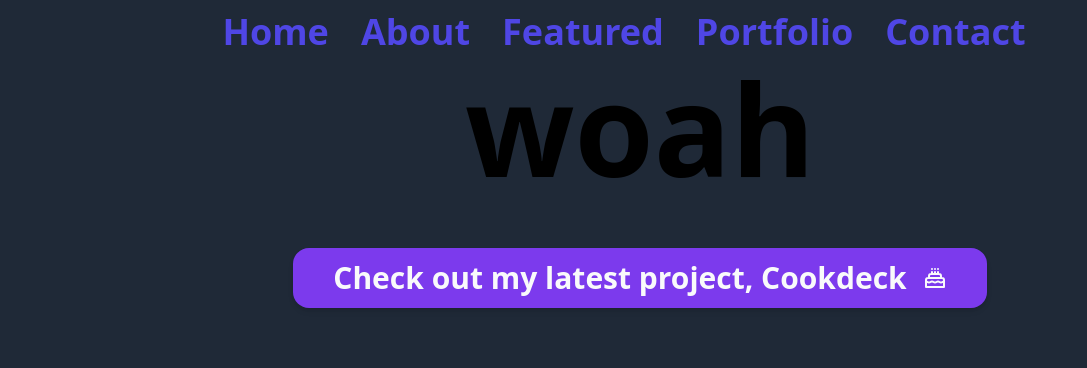
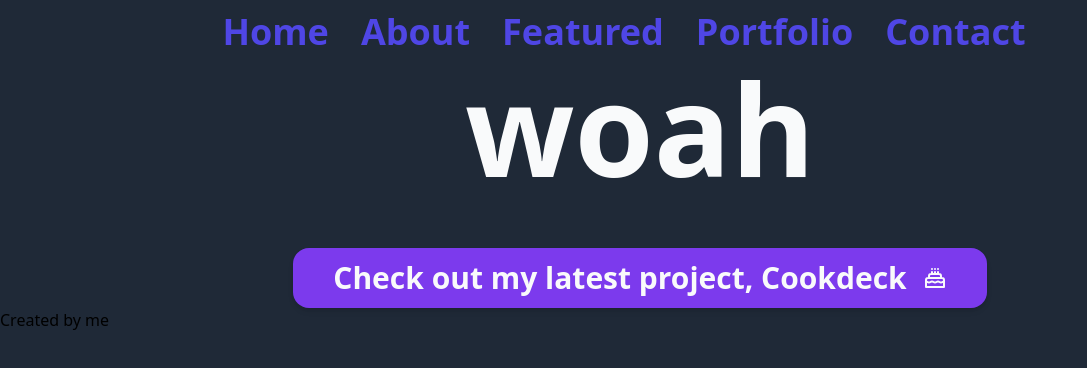
Before and after one commit to nktruong/portfolio, a React (Create React App) app: page / in a window 1280 px wide. Shown: the top 368 px of the page, without its empty margins (0-1087 px from the left). Built offline with nearby package versions, Linux system fonts and the light colour scheme.

Commit message:
ported content to home component

```diff
--- a/src/App.js
+++ b/src/App.js
@@ -1,12 +1,14 @@
 import './App.css'
+import Footer from './components/Footer'
 import Hero from './components/Hero'
 import Hotbar from './components/Hotbar'
 
 function App() {
   return (
     <>
-      <Hotbar/>
-      <Hero/>
+      <Hotbar />
+      <Hero />
+      <Footer />
     </>
   )
 }
--- a/src/components/Content.js
+++ b/src/components/Content.js
@@ -0,0 +1,11 @@
+import React from 'react'
+
+function Content() {
+  return (
+    <div>
+      <p>Content goes here</p>
+    </div>
+  )
+}
+
+export default Content
--- a/src/components/Footer.js
+++ b/src/components/Footer.js
@@ -0,0 +1,11 @@
+import React from 'react'
+
+function Footer() {
+  return (
+    <div>
+      <p>Created by me</p>
+    </div>
+  )
+}
+
+export default Footer
--- a/src/components/Hero.js
+++ b/src/components/Hero.js
@@ -4,7 +4,7 @@ import {Link} from 'react-router-dom'
 function Hero() {
   return (
     <div className=" flex flex-col justify-center items-center">
-      <h1 className="lg:text-9xl md:text-7xl sm:text-5xl text-3xl font-black mb-14">woah</h1>
+      <h1 className="lg:text-9xl md:text-7xl sm:text-5xl text-3xl text-gray-50 font-black mb-14">woah</h1>
       <Link className="py-3 px-10 bg-purple-600 rounded-2xl shadow-md text-3xl text-gray-50 font-semibold hover:bg-purple-700 transition duration-150 ease-in transform hover:-translate-y-0.5 flex items-center" to="/featured">
         Check out my latest project, Cookdeck
 
--- a/src/pages/Home.js
+++ b/src/pages/Home.js
@@ -1,7 +1,11 @@
+import Content from "../components/Content";
+import Hero from "../components/Hero";
+
 function Home(){
   return (
     <div>
-      <h1 className="text-4xl font-semibold bg-indigo-600">Welcome to my website!</h1>
+      <Hero />
+      <Content />
     </div>
   );
 }
```
